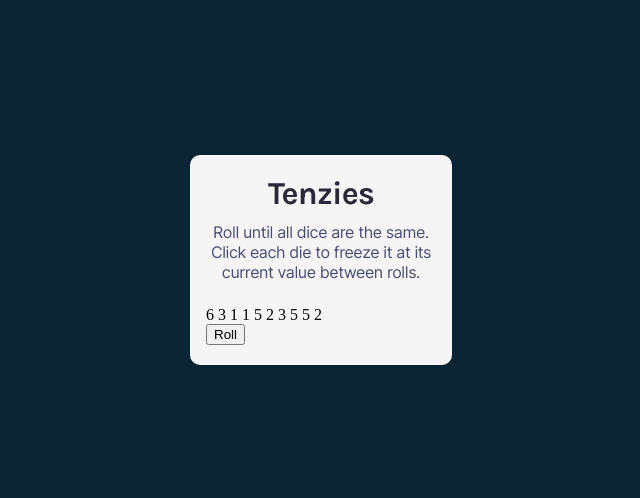
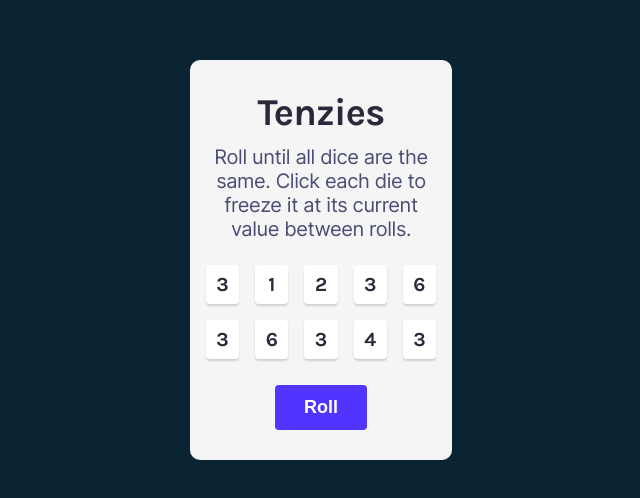
Before and after one commit to vovka8101/Tenzies, a React (Vite) app: page / in a window 1280 px wide. Shown: the part 140-638 px from the top of the page, without its empty margins (319-959 px from the left). Built offline with nearby package versions, Linux system fonts and the light colour scheme.

Commit message:
add game logic

```diff
--- a/src/App.scss
+++ b/src/App.scss
@@ -1,6 +1,7 @@
 @use './assets/common/styles/abstracts/colors' as c;
 
 body {
+  font-family: 'Karla';
   min-height: 100vh;
   display: flex;
   justify-content: center;
--- a/src/assets/common/styles/abstracts/_colors.scss
+++ b/src/assets/common/styles/abstracts/_colors.scss
@@ -3,3 +3,6 @@ $instruction-text-color: #4a4e74;
 
 $page-bg-color: #0b2434;
 $game-bg-color: #f5f5f5;
+$game-btn-color: #5035ff;
+
+$active-field-color: #59e391;
--- a/src/components/GameField.tsx
+++ b/src/components/GameField.tsx
@@ -5,14 +5,21 @@ type FieldProps = {
     readonly id: string;
     value: number;
     hold: boolean;
-  }[]
+  }[];
+  handleHold: (id: string) => void;
 }
 
-export const GameField: FC<FieldProps> = ({ fields }) => {
+export const GameField: FC<FieldProps> = ({ fields, handleHold }) => {
   return (
     <div className="game__field field">
       {fields.map(field => (
-        <span>{field.value} </span>
+        <div
+          key={field.id}
+          onClick={() => handleHold(field.id)}
+          className={'field__item' + (field.hold ? ' field__item--active' : '')}
+        >
+          {field.value}
+        </div>
       ))}
     </div>
   )
--- a/src/components/Tenzies.scss
+++ b/src/components/Tenzies.scss
@@ -2,16 +2,17 @@
 @use '../assets/common/styles/utils/' as u;
 
 .game {
-  margin-inline: u.toRem(10px);
-  padding: u.toRem(20px, 16px);
+  padding: u.toRem(30px, 16px);
   background-color: v.$game-bg-color;
   border-radius: 10px;
+
+  &__content {
+  }
 
   &__title {
     color: v.$heading-text-color;
     text-align: center;
-    font-family: 'Karla';
-    font-size: u.toRem(32px);
+    font-size: u.toRem(38px);
     font-weight: 700;
     letter-spacing: -0.768px;
     margin-bottom: u.toRem(10px);
@@ -19,11 +20,51 @@
 
   &__instruction {
     max-width: u.toRem(230px);
+    margin-inline: auto;
     color: v.$instruction-text-color;
     text-align: center;
     font-family: 'Inter';
-    font-size: u.toRem(16px);
+    font-size: u.toRem(20px);
     letter-spacing: -0.393px;
     margin-bottom: u.toRem(24px);
   }
+
+  .field {
+    display: grid;
+    grid-template-columns: repeat(5, 1fr);
+    gap: u.toRem(16px);
+    margin-bottom: u.toRem(26px);
+
+    &__item {
+      color: v.$heading-text-color;
+      padding: u.toRem(8px) 0;
+      background-color: #fff;
+      text-align: center;
+      font-size: u.toRem(20px);
+      font-weight: 700;
+      border-radius: 4px;
+      box-shadow: 0 2px 2px 0 rgba(0, 0, 0, 0.15);
+      user-select: none;
+      cursor: pointer;
+    }
+
+    &__item--active {
+      background-color: v.$active-field-color;
+    }
+  }
+
+  &__roll-btn {
+    padding: u.toRem(12px);
+    display: block;
+    margin-inline: auto;
+    min-width: 40%;
+    background-color: v.$game-btn-color;
+    color: #fff;
+    font-size: u.toRem(18px);
+    font-weight: 700;
+    border-radius: 4px;
+    border: none;
+    outline: none;
+    cursor: pointer;
+  }
 }
--- a/src/components/Tenzies.tsx
+++ b/src/components/Tenzies.tsx
@@ -11,8 +11,9 @@ function Tenzies() {
   }
 
   const [fields, setFields] = useState<Game[]>([]);
+  const [isWin, setIsWin] = useState(false);
 
-  useEffect(() => {
+  function getInitialFields(): Game[] {
     const initialFields: Game[] = [];
 
     for (let i = 0; i < 10; i++) {
@@ -23,12 +24,16 @@ function Tenzies() {
       });
     }
 
-    setFields(initialFields);
-  }, []);
+    return initialFields;
+  }
 
   function generateNumber(): number {
     return Math.floor(Math.random() * 6 + 1);
   }
+
+  useEffect(() => {
+    setFields(getInitialFields());
+  }, []);
 
   function handleRoll(): void {
     setFields((oldFields): Game[] => {
@@ -39,16 +44,37 @@ function Tenzies() {
     });
   }
 
+  function handleHold(id: string): void {
+    setFields((oldFields): Game[] => {
+      return oldFields.map((field): Game => ({
+        ...field,
+        hold: field.id === id ? !field.hold : field.hold
+      }))
+    })
+
+    setIsWin(fields.every(field => field.value === fields[0].value));
+  }
+
+  function handleNewGame() {
+    setFields(getInitialFields());
+    setIsWin(false);
+  }
+
   return (
     <section className='game'>
+      <div className="game__content">
         <h1 className='game__title'>Tenzies</h1>
         <p className="game__instruction">
           Roll until all dice are the same. Click
           each die to freeze it at its current value
           between rolls.
         </p>
-      <GameField fields={fields} />
-      <button className='game__roll-btn' onClick={handleRoll}>Roll</button>
+        <GameField fields={fields} handleHold={handleHold} />
+        {isWin
+          ? <button className='game__roll-btn' onClick={handleNewGame}>New game</button>
+          : <button className='game__roll-btn' onClick={handleRoll}>Roll</button>
+        }
+      </div>
     </section>
   )
 }
```
Lines whose indentation alone changed are shown as unchanged.
